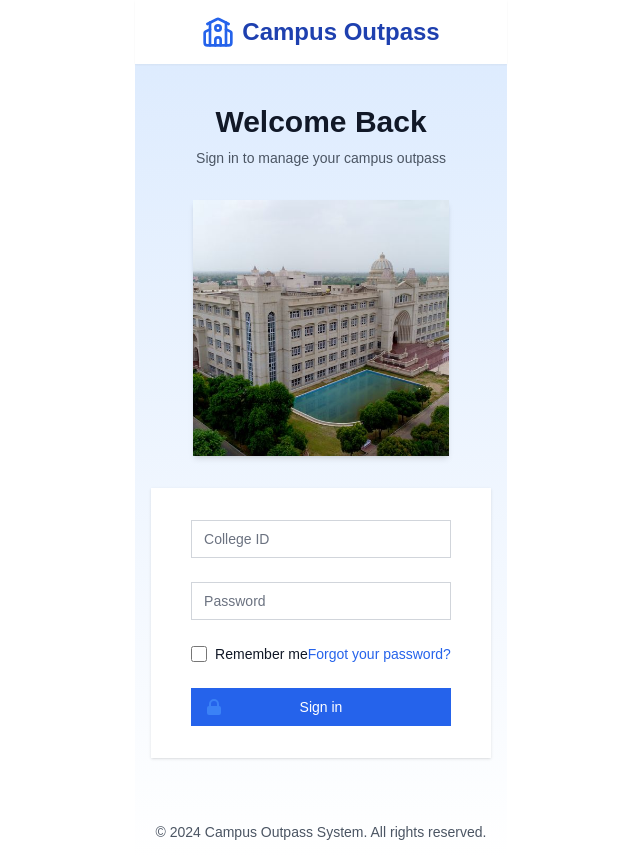
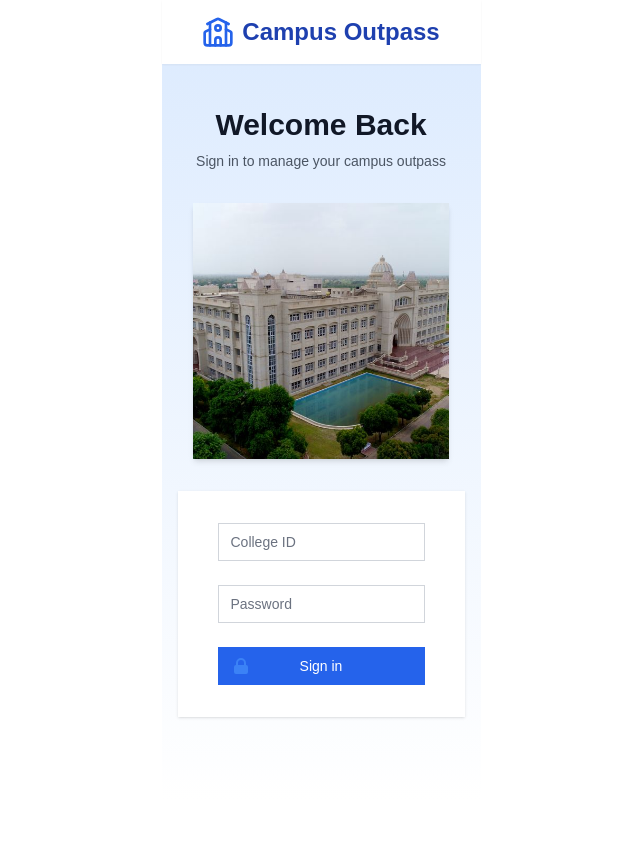
Before and after one commit to nida-khan-02/Outpass-Management-System, a React (Create React App) app in the folder my-outpass/: page / in a window 1280 px wide. Shown: the whole page, without its empty margins (319-959 px from the left). After the commit the page ends 800 px from the top, so only its background shows below. Built offline with nearby package versions, Linux system fonts and the light colour scheme; the HTML template or start-up script is replaced by a standard one.

Commit message:
Updated LandingPage

```diff
--- a/my-outpass/src/Components/LandingPage.jsx
+++ b/my-outpass/src/Components/LandingPage.jsx
@@ -110,28 +110,6 @@
                 />
               </div>
 
-              <div className="flex items-center justify-between">
-                <div className="flex items-center">
-                  <input
-                    id="remember-me"
-                    name="remember-me"
-                    type="checkbox"
-                    className="h-4 w-4 text-blue-600 focus:ring-blue-500 border-gray-300 rounded"
-                    checked={rememberMe}
-                    onChange={(e) => setRememberMe(e.target.checked)}
-                  />
-                  <label htmlFor="remember-me" className="ml-2 block text-sm text-gray-900">
-                    Remember me
-                  </label>
-                </div>
-
-                <div className="text-sm">
-                  <a href="#" className="font-medium text-blue-600 hover:text-blue-500">
-                    Forgot your password?
-                  </a>
-                </div>
-              </div>
-
               <button
                 type="submit"
                 className="group relative w-full flex justify-center py-2 px-4 border border-transparent text-sm font-medium rounded-md text-white bg-blue-600 hover:bg-blue-700 focus:outline-none focus:ring-2 focus:ring-offset-2 focus:ring-blue-500"
@@ -149,7 +127,7 @@
       </main>
 
       <footer className="mt-8 py-4 text-center text-sm text-gray-600">
-        <p>&copy; 2024 Campus Outpass System. All rights reserved.</p>
+
       </footer>
     </div>
   );
```
